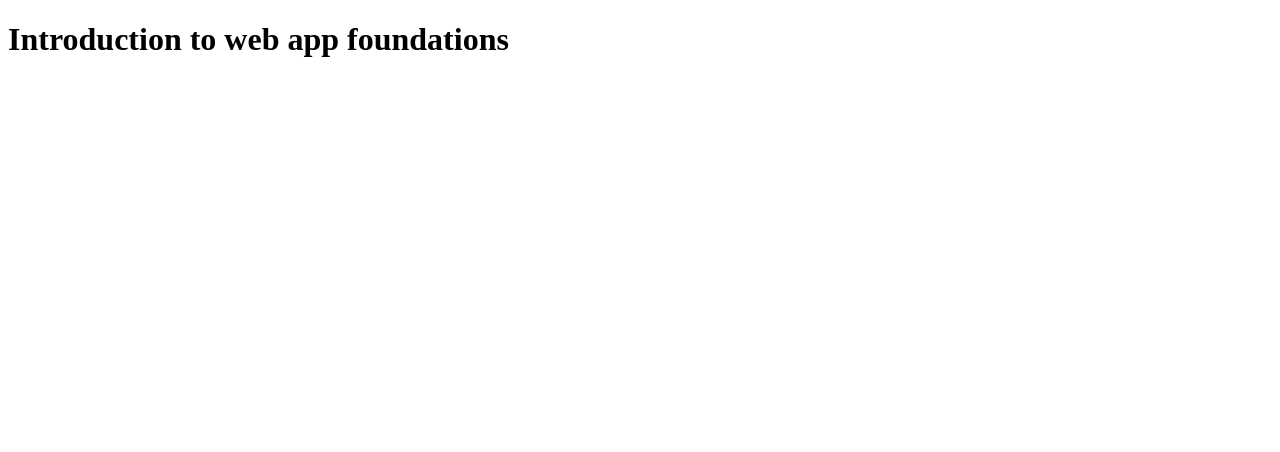
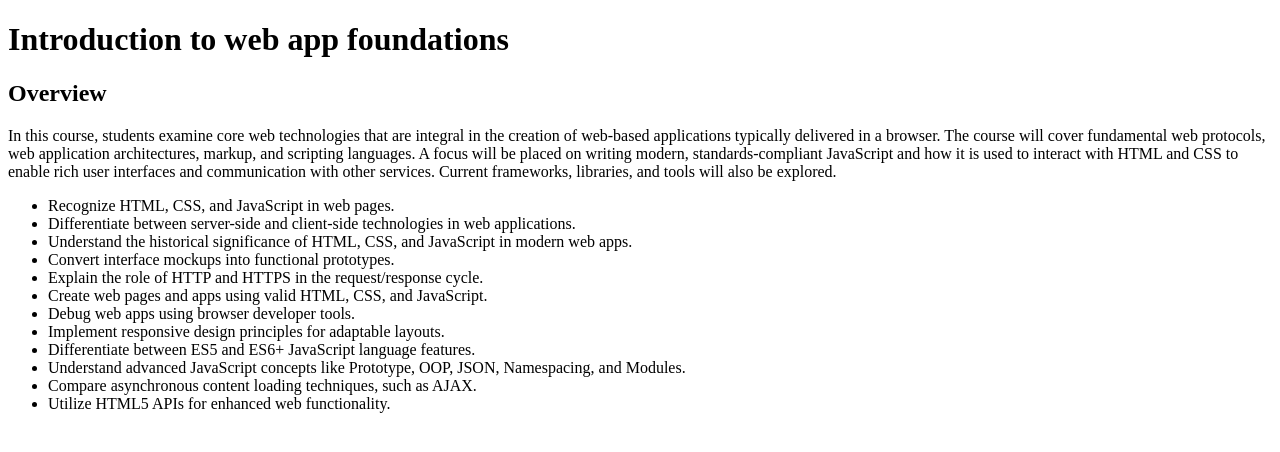
Before and after one commit to cnalamalapu/cnalamalapu.github.io, a plain HTML site: page IntroToWAF.html in a window 1280 px wide. Drawn offline with Linux system fonts and the light colour scheme.

Commit message:
Added HTML code for Intro to web app foundations page

```diff
--- a/IntroToWAF.html
+++ b/IntroToWAF.html
@@ -5,9 +5,26 @@
     <meta name="viewport" content="width=device-width, initial-scale=1.0">
     <title>Introduction to Web App Foundations</title>
 
-
 </head>
 <body>
-    <h1>Introduction to web app foundations</h1>
+    <div class="container">
+        <h1>Introduction to web app foundations</h1>
+        <h2>Overview</h2>
+        <p>In this course, students examine core web technologies that are integral in the creation of web-based applications typically delivered in a browser. The course will cover fundamental web protocols, web application architectures, markup, and scripting languages. A focus will be placed on writing modern, standards-compliant JavaScript and how it is used to interact with HTML and CSS to enable rich user interfaces and communication with other services. Current frameworks, libraries, and tools will also be explored.</p>
+        <ul>
+            <li>Recognize HTML, CSS, and JavaScript in web pages.</li>
+            <li>Differentiate between server-side and client-side technologies in web applications.</li>
+            <li>Understand the historical significance of HTML, CSS, and JavaScript in modern web apps.</li>
+            <li>Convert interface mockups into functional prototypes.</li>
+            <li>Explain the role of HTTP and HTTPS in the request/response cycle.</li>
+            <li>Create web pages and apps using valid HTML, CSS, and JavaScript.</li>
+            <li>Debug web apps using browser developer tools.</li>
+            <li>Implement responsive design principles for adaptable layouts.</li>
+            <li>Differentiate between ES5 and ES6+ JavaScript language features.</li>
+            <li>Understand advanced JavaScript concepts like Prototype, OOP, JSON, Namespacing, and Modules.</li>
+            <li>Compare asynchronous content loading techniques, such as AJAX.</li>
+            <li>Utilize HTML5 APIs for enhanced web functionality.</li>
+        </ul>
+    </div>
 </body>
 </html>
```
